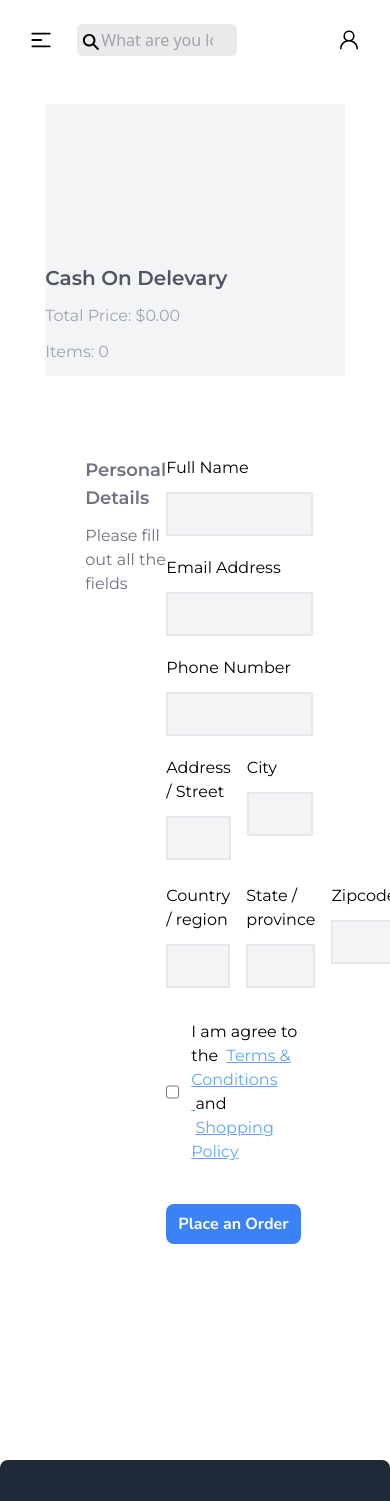
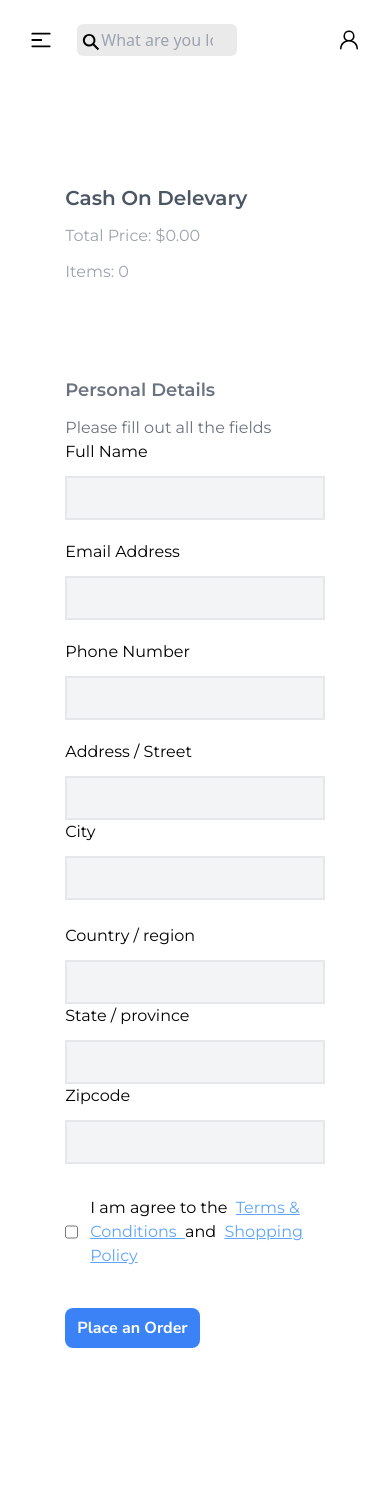
Before and after one commit to tuananhavp/book-store-project, a React (Vite) app in the folder frontend/: page /checkout in a window 390 px wide. Shown: the top 1501 px of the page. Built offline with nearby package versions, Linux system fonts and the light colour scheme.

Commit message:
add responsive checkout page and useform

```diff
--- a/frontend/src/pages/books/CheckoutPage.jsx
+++ b/frontend/src/pages/books/CheckoutPage.jsx
@@ -1,4 +1,6 @@
 import { useSelector } from "react-redux";
+import { useForm } from "react-hook-form";
+import { use, useState } from "react";
 
 const CheckOutPage = () => {
   const cartItems = useSelector((state) => state.cart.cartItems);
@@ -7,11 +9,36 @@ const CheckOutPage = () => {
     .reduce((total, item) => total + item.newPrice, 0)
     .toFixed(2);
 
+  const [isChecked, setIsChecked] = useState(false);
+  const {
+    register,
+    handleSubmit,
+    watch,
+    formState: { errors },
+  } = useForm();
+
+  const onSubmit = (data) => {
+    const newOrder = {
+      name: data.name,
+      email: data.email,
+      address: {
+        city: data.city,
+        country: data.country,
+        state: data.state,
+        zipcode: data.zipcode,
+      },
+      phone: data.phone,
+      productIds: cartItems.map((item) => item?._id),
+      totalPrice: totalPrice,
+    };
+    console.log(newOrder);
+  };
+
   return (
-    <section className="w-full bg-gray-100 min-h-dvh">
-      <div className="max-w-6xl mx-auto pt-40">
+    <section className="w-full sm:bg-gray-100 bg-white min-h-dvh">
+      <div className="max-w-6xl mx-auto pt-20 sm:px-10 py-20">
         {/* Top side */}
-        <div>
+        <div className="px-5">
           <h3 className="font-semibold text-xl text-gray-600 mb-3">
             Cash On Delevary
           </h3>
@@ -19,22 +46,23 @@ const CheckOutPage = () => {
           <p className="text-gray-400 mb-3">Items: {cartItems.length}</p>
         </div>
         {/* Bottom side */}
-        <div className="min-h-screen bg-white">
-          <div className="px-10 pt-20 flex justify-between">
+        <div className=" pb-20 bg-white">
+          <div className="sm:px-10 px-5 pt-20 sm:flex justify-between">
             {/* Left Side */}
-            <div>
+            <div className="pr-3">
               <h3 className="font-semibold text-lg text-gray-500 mb-3">
                 Personal Details
               </h3>
               <p className="text-gray-500">Please fill out all the fields</p>
             </div>
             {/* Right Side */}
-            <div className="w-2/3">
-              <form action="">
+            <div className="sm:w-2/3 w-full">
+              <form onSubmit={handleSubmit(onSubmit)}>
                 {/* Name */}
                 <div className="mb-5">
                   <label htmlFor="name">Full Name</label>
                   <input
+                    {...register("name", { required: true })}
                     type="text"
                     id="name"
                     name="name"
@@ -45,6 +73,7 @@ const CheckOutPage = () => {
                 <div className="mb-5">
                   <label htmlFor="email">Email Address</label>
                   <input
+                    {...register("email", { required: true })}
                     type="email"
                     id="email"
                     name="email"
@@ -55,6 +84,7 @@ const CheckOutPage = () => {
                 <div className="mb-5">
                   <label htmlFor="phone">Phone Number</label>
                   <input
+                    {...register("phone", { required: true })}
                     type="tel"
                     id="phone"
                     name="phone"
@@ -62,10 +92,11 @@ const CheckOutPage = () => {
                   />
                 </div>
                 {/* Address/Street and City */}
-                <div className="flex gap-4 justify-between mb-6">
-                  <div className="w-2/3">
+                <div className="lg:flex gap-4 justify-between mb-6">
+                  <div className="xl:w-2/3 w-full">
                     <label htmlFor="address">Address / Street</label>
                     <input
+                      {...register("address", { required: true })}
                       type="text"
                       id="address"
                       name="address"
@@ -75,7 +106,8 @@ const CheckOutPage = () => {
                   <div>
                     <label htmlFor="city">City</label>
                     <input
-                      type="tel"
+                      {...register("city", { required: true })}
+                      type="text"
                       id="city"
                       name="city"
                       className="w-full border-2 p-2 mt-3 bg-gray-100 focus:outline-none"
@@ -83,20 +115,22 @@ const CheckOutPage = () => {
                   </div>
                 </div>
                 {/* Country / State / Zipcode*/}
-                <div className="flex gap-4 justify-between">
-                  <div className="w-3/4">
+                <div className="lg:flex gap-4 justify-between ">
+                  <div className="xl:w-3/4 w-full">
                     <label htmlFor="country">Country / region</label>
                     <input
+                      {...register("country", { required: true })}
                       type="text"
                       id="country"
                       name="country"
                       className="w-full border-2 p-2 mt-3 bg-gray-100 focus:outline-none"
                     />
                   </div>
-                  <div className="w-3/4">
+                  <div className="2xl:w-3/4 w-full">
                     <label htmlFor="state">State / province</label>
                     <input
-                      type="tel"
+                      {...register("state", { required: true })}
+                      type="text"
                       id="state"
                       name="state"
                       className="w-full border-2 p-2 mt-3 bg-gray-100 focus:outline-none"
@@ -105,7 +139,8 @@ const CheckOutPage = () => {
                   <div>
                     <label htmlFor="zipcode">Zipcode</label>
                     <input
-                      type="tel"
+                      {...register("zipcode", { required: true })}
+                      type="text"
                       id="zipcode"
                       name="zipcode"
                       className="w-full border-2 p-2 mt-3 bg-gray-100 focus:outline-none"
@@ -114,7 +149,12 @@ const CheckOutPage = () => {
                 </div>
                 {/* Checkbox */}
                 <div className="flex gap-3 mt-8">
-                  <input type="checkbox" />
+                  <input
+                    onChange={(e) => {
+                      setIsChecked(e.target.checked);
+                    }}
+                    type="checkbox"
+                  />
                   <p>
                     I am agree to the &nbsp;
                     <a href="" className="text-blue-400 underline">
@@ -127,7 +167,10 @@ const CheckOutPage = () => {
                   </p>
                 </div>
                 {/* Button */}
-                <button className=" mt-10 px-3 py-2 font-secondary font-bold rounded-lg bg-blue-500 hover:opcity-85 text-white ">
+                <button
+                  disabled={!isChecked}
+                  className=" mt-10 px-3 py-2 font-secondary font-bold rounded-lg bg-blue-500 hover:opcity-85 text-white "
+                >
                   Place an Order
                 </button>
               </form>
```
